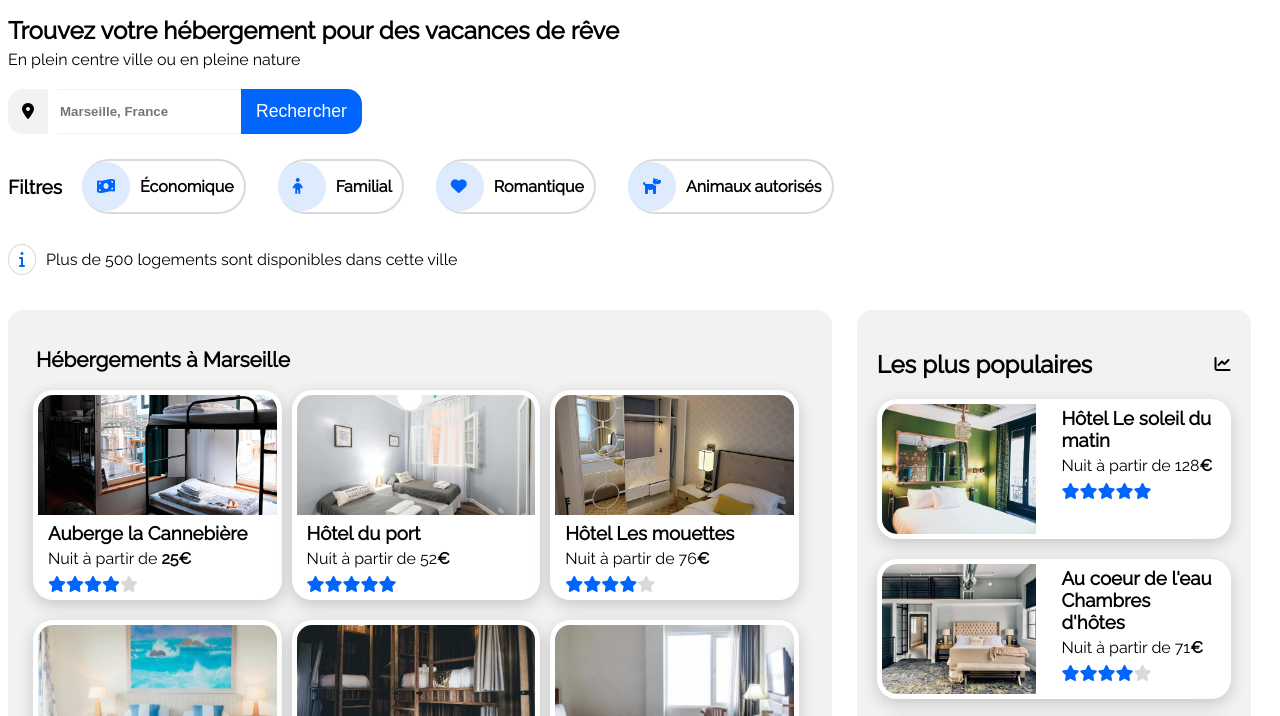
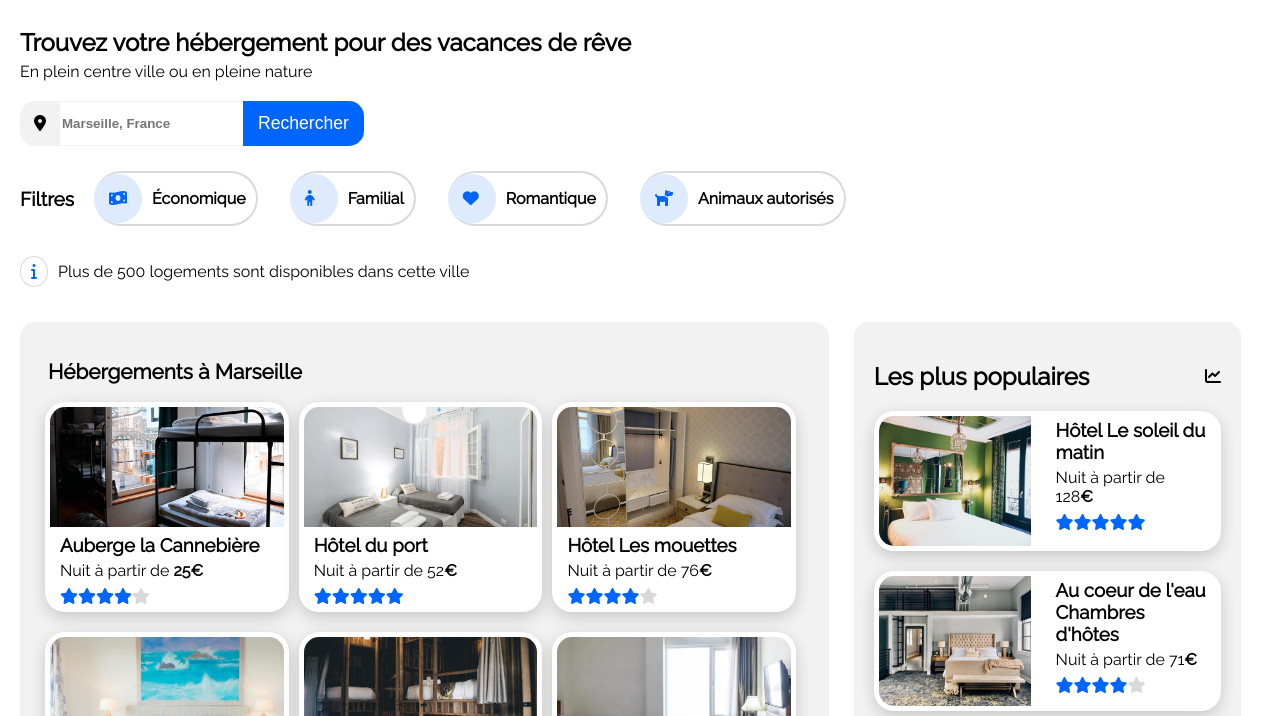
Before and after one commit to Kagjae/KaryneAlexandre_2_12042021, a plain HTML site: page index.html in a window 1280 px wide. Shown: the part 86-802 px from the top of the page. Drawn offline with Linux system fonts and the light colour scheme.

Commit message:
modifications avec le w3c

```diff
--- a/index.html
+++ b/index.html
@@ -8,7 +8,7 @@
     <link rel="preconnect" href="https://fonts.gstatic.com">
     <link href="https://fonts.googleapis.com/css2?family=Raleway&display=swap" rel="stylesheet">
     <script src="https://kit.fontawesome.com/543c630ac8.js" crossorigin="anonymous"></script>
-    <title>WIP</title>
+    <title>Reservia</title>
 </head>
 
 <body>
--- a/style.css
+++ b/style.css
@@ -5,7 +5,7 @@
 }
 
 .bloc_body {
-        margin: 8px;
+    margin: 20px;
 }
 
 strong {
@@ -52,6 +52,8 @@
     font-size: 1.3em;
     padding-left: 8px;
 }
+
+
 /* header et menu */
 
 .header_menu {
@@ -89,6 +91,8 @@
     border-top: solid 2px #0065fc;
     padding-top: 18px;
 }
+
+
 /* partie pour la recherche */
 
 .text_search h2 {
@@ -117,7 +121,6 @@
 #ville {
     font-weight: bold;
     color: black;
-        margin-inline-start: 10px
 }
 
 input {
@@ -145,6 +148,8 @@
 .fa-map-marker-alt {
     color: black;
 }
+
+
 /* partie pour les filtres */
 
 #titre_filtre {
@@ -165,7 +170,7 @@
 }
 
 .filtre_bouton p {
-        margin-inline-start: 10px
+    margin-left: 10px;
 }
 
 .filtre_bouton:hover {
@@ -209,6 +214,8 @@
     border-radius: 50%;
     border: solid 1px #d9d9d9;
 }
+
+
 /* partie pour les hébergements à Marseille */
 
 .hotel_activities {
@@ -261,6 +268,8 @@
     color: black;
     font-weight: bolder;
 }
+
+
 /* partie pour les plus populaires à Marseille */
 
 #hebergements_populaires {
@@ -312,6 +321,8 @@
     width: 45%;
     object-fit: cover;
 }
+
+
 /* partie pour les activités */
 
 #activities_section h3 {
@@ -366,6 +377,8 @@
 .bloc_activities_3 {
     grid-area: 1 / 3 / span 2 / span 1;
 }
+
+
 /* pied de page */
 
 .footer_reservia {
@@ -394,45 +407,61 @@
     display: flex;
     flex-direction: column;
 }
+
+
 /* Rating Stars */
 
 .stars {
     margin: 3px 10px;
 }
+
+
 /* couleur et position par défaut */
 
 .fa-star {
     color: #d9d9d9;
     cursor: pointer;
 }
+
+
 /* couleur de l'étoile */
 
 .fa-star.gold {
     color: #0065fc;
 }
+
+
 /* position du groupe étoiles */
 
 .rating {
     display: flex;
     flex-direction: column;
-        align-items: left;
+    align-items: flex-start;
 }
+
+
 /* position des étoiles */
 
 .stars {
     display: inline-flex;
     justify-content: left;
 }
+
+
 /* pour passer les étoiles en jaune au survol */
 
 .stars:hover .fa-star {
     color: #ffdc0f;
 }
+
+
 /* étoiles non sélectionnées */
 
 .stars .fa-star:hover~.fa-star {
     color: gray;
 }
+
+
 /* partie responsive pour smartphone */
 
 @media only screen and (max-width: 768px) {
```
Lines whose indentation alone changed are shown as unchanged.
